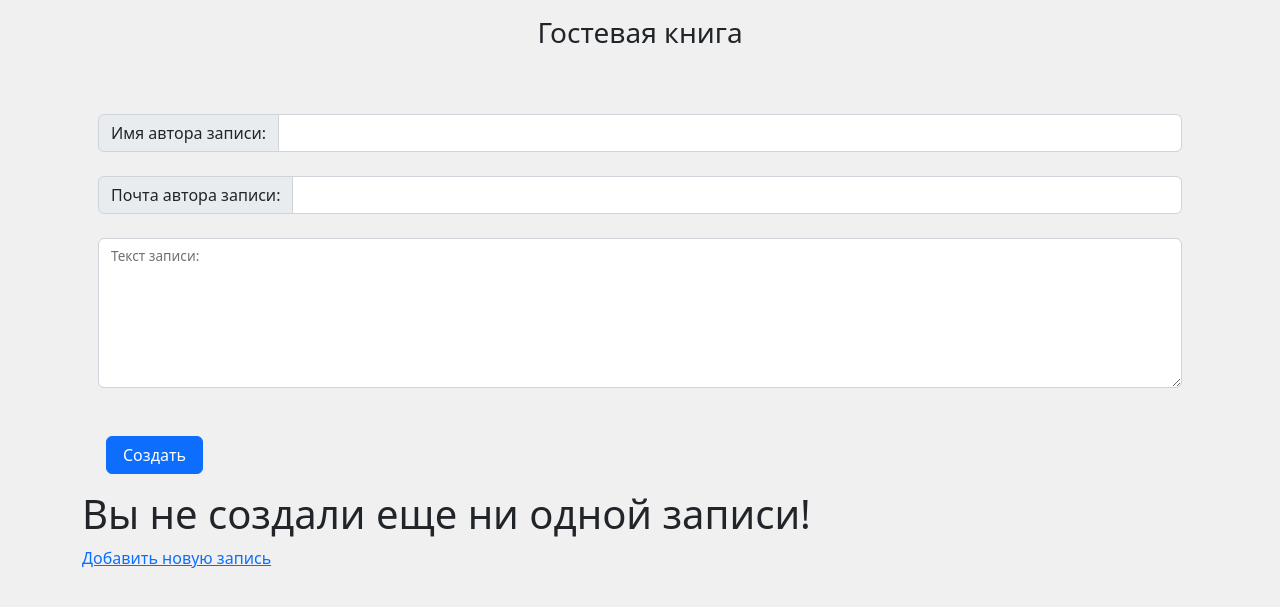
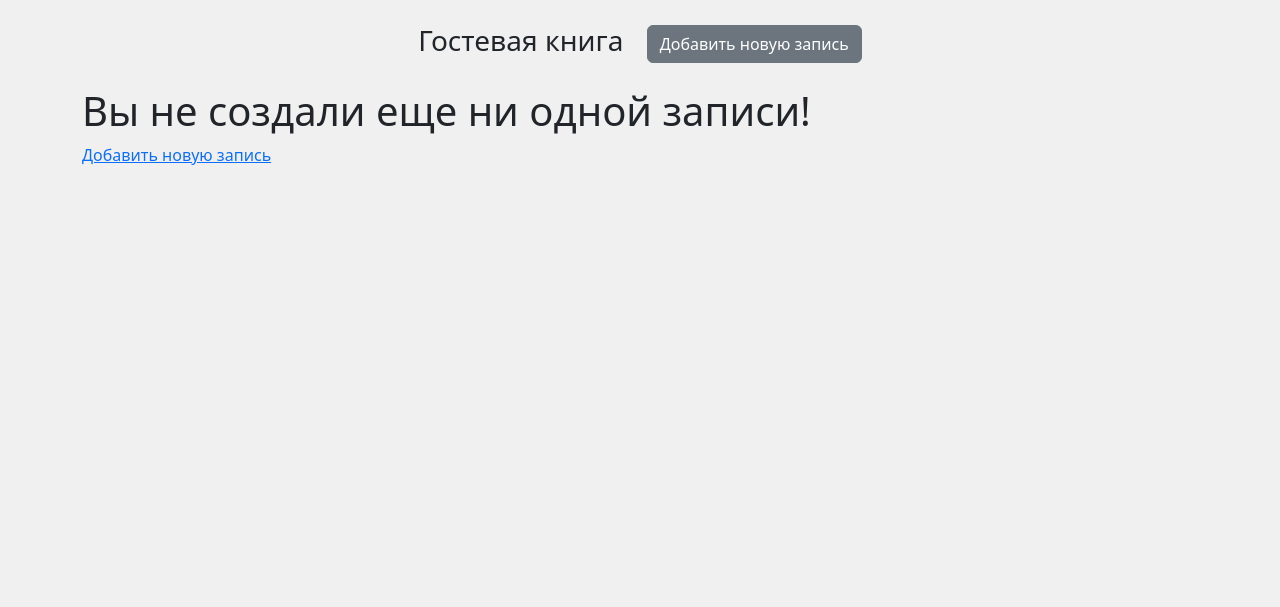
Before and after one commit to sined862/finalwork7_denis_yugai, a Django app: page / in a window 1280 px wide. Shown: the part 82-689 px from the top of the page. Run offline with Django 4.2, Linux system fonts and the light colour scheme; data that the repository does not hold is empty; parts of the project's set-up code (start-up, migrations or seed data) failed here and were passed over.

Commit message:
Реализация добавления новой записи на главной странице

```diff
--- a/webproject/guestbook/templates/index.html
+++ b/webproject/guestbook/templates/index.html
@@ -8,19 +8,15 @@
 {% endblock %}
 
 {% block content %}
-<div style="text-align: center;" class="title mt-3 mb-3">
-    <h3>Гостевая книга</h3>
+<div style="text-align: center;" class="title mt-4 mb-4">
+    <h3>Гостевая книга <a class="btn btn-secondary ms-3" data-bs-toggle="modal" href="#exampleModalToggle" role="button">Добавить новую запись</a></h3>
 </div>
-<form class="m-3" action="{% url 'guest_add' %}" method="POST">
-    {% include 'partial/form_guest.html' with button_text='Создать' %}
-</form>
 
 <div class="row">
 {% if guests %}
 {% for guest in guests %}
-<div class="col-md-12 col-xl-12 mb-4">
+<div class="col-md-12 col-xl-4 mb-4">
     <div class="card p-3 m-2">
-
       <div class="card-header p-0 bg-white">
         <div class="row">
             <div class="col-sm-8"><h5>{{ guest.author_name }} ({{ guest.author_email }})</h5></div>
@@ -30,7 +26,7 @@
             </div>
         </div>
       </div>
-      <p class="card-text text-secondary">{{ guest.textrec }}</p>
+      <p class="card-text text-secondary pt-2">{{ guest.textrec }}</p>
     </div>
 </div>
 {% endfor %}
@@ -43,4 +39,24 @@
 {% endif %}
 {% endif %}
 </div>
+
+
+<div class="modal fade" id="exampleModalToggle" aria-hidden="true" aria-labelledby="exampleModalToggleLabel" tabindex="-1">
+    <div class="modal-dialog modal-dialog-centered">
+      <div class="modal-content">
+        <div class="modal-header">
+          <h5 class="modal-title" id="exampleModalToggleLabel">Создание новой записи</h5>
+          <button type="button" class="btn-close" data-bs-dismiss="modal" aria-label="Close"></button>
+        </div>
+        <div class="modal-body">
+            <form class="m-3" action="{% url 'guest_add' %}" method="POST">
+                {% include 'partial/form_guest.html' with button_text='Создать' %}
+            </form>
+        </div>
+      </div>
+    </div>
+  </div>
+
+
+
 {% endblock %}
--- a/webproject/guestbook/templates/partial/form_find.html
+++ b/webproject/guestbook/templates/partial/form_find.html
@@ -2,7 +2,6 @@
 
 <form class="d-flex ms-5" role="search" action="{% url 'search' %}" method="get">
     {{ form_finder.author }}
-    <!-- <input name="author" class="form-control me-2" type="search" placeholder="Search" aria-label="Search"> -->
     <button class="btn btn-secondary ms-2" type="submit">{{ button_text }}</button>
 </form>
 {% for error in form.author.errors %}
--- a/webproject/guestbook/templates/partial/form_guest.html
+++ b/webproject/guestbook/templates/partial/form_guest.html
@@ -24,4 +24,4 @@
 <div><p class="text-danger">{{ error }}</p></div>
 {% endfor %}
 
-<button type="submit" class="btn btn-primary ms-2 ps-3 pe-3 mt-4">{{ button_text }}</button>
+<button type="submit" class="btn btn-secondary ms-2 ps-3 pe-3 mt-4">{{ button_text }}</button>
--- a/webproject/guestbook/views/base.py
+++ b/webproject/guestbook/views/base.py
@@ -5,9 +5,9 @@ from guestbook.forms import GuestForm
 
 def index_view(request):
     form_finder = SearchForm()
+    form = GuestForm()
     if request.method == 'GET':
         if not request.GET.get('author'):
-            form = GuestForm()
             guests = Guest.objects.filter(status='active').order_by('created_at').reverse
             context = {
                 'guests': guests,
@@ -21,6 +21,7 @@ def index_view(request):
             context = {
                 'guests': guests,
                 'error': error,
+                'form_finder': form_finder,
                 'form': form
             }
             return render(request, 'index.html', context)
```
